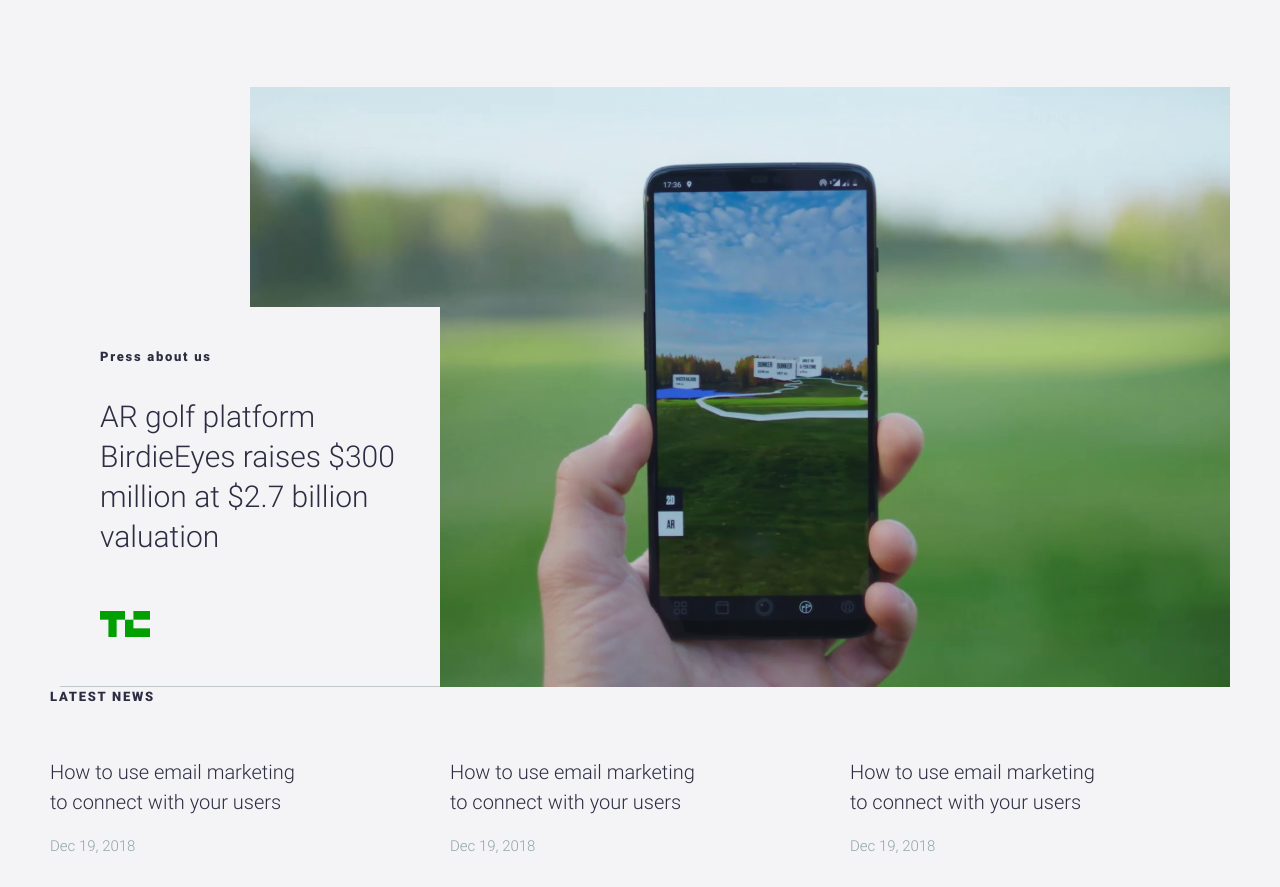
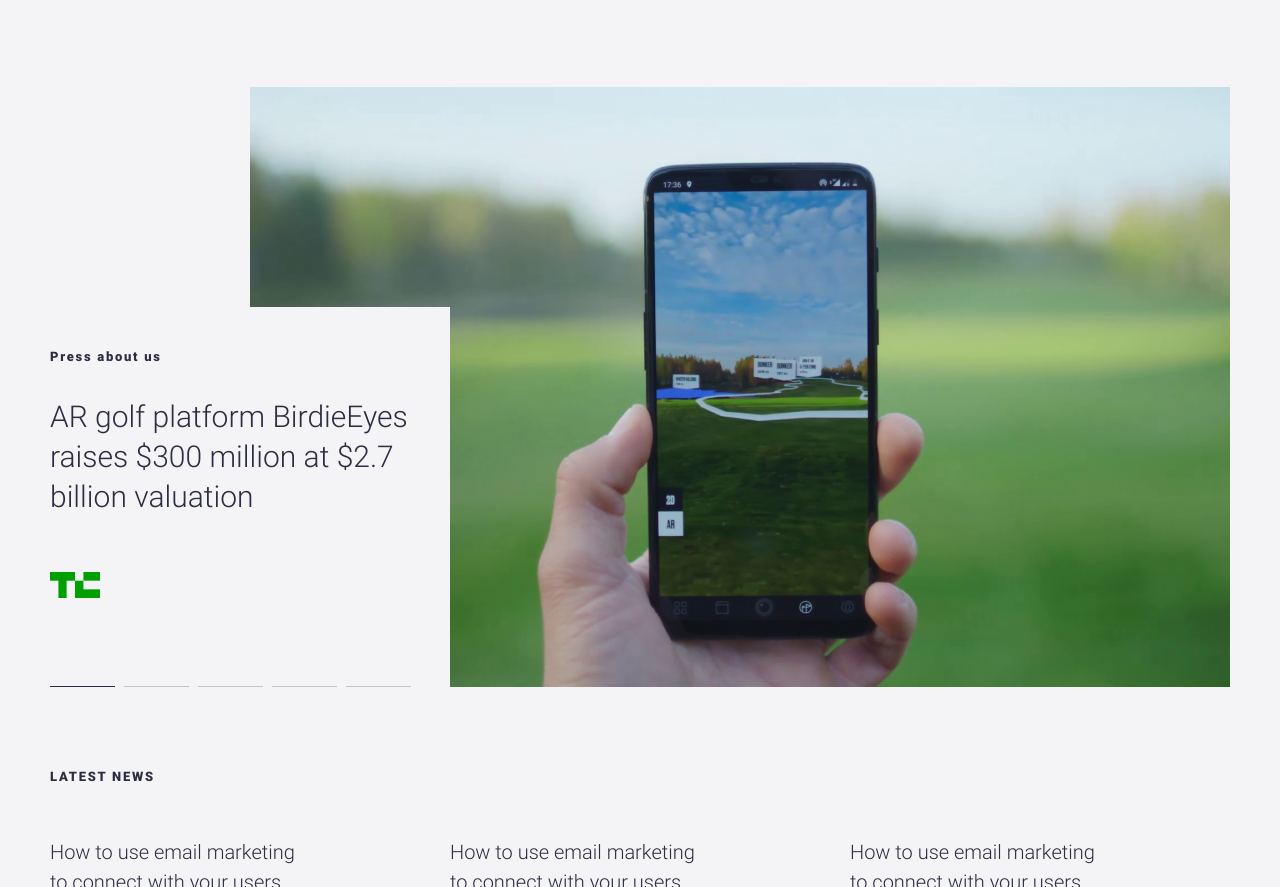
Before and after one commit to PenkovSM/Frontbyte, a plain HTML site: page index.html in a window 1280 px wide. Shown: the part 5188-6075 px from the top of the page. Drawn offline with Linux system fonts and the light colour scheme.

Commit message:
19685 bugfix | Сделал кнопки для слайдера

```diff
--- a/css/style.css
+++ b/css/style.css
@@ -192,7 +192,7 @@
     line-height: 20px;
 }
 
-li label {
+.language__item label {
     padding: 10px;
     border-radius: 50%;
     cursor: pointer;
@@ -200,16 +200,16 @@
     transition: color 0.3s ease-in-out, outline 0.3s ease-in-out;
 }
 
-li label:hover {
+.language__item label:hover {
     color: var(--blue);
     outline: 1px solid var(--blue);
 }
 
-input:checked ~ a label {
+input:checked ~ .language__link label {
     outline: 1px solid var(--light);
 }
 
-input:checked ~ a label:hover {
+input:checked ~ .language__link label:hover {
     color: var(--light);
 }
 
@@ -497,17 +497,19 @@
 
 .inside__project {
     position: relative;
+    margin-bottom: 80px;
     padding: 0;
     background-image: url(../img/inside-press@2x.jpg);
     background-size: cover;
 }
 
-.sticker--inside {
+.project--big .sticker--inside {
     position: absolute;
     bottom: 0;
     left: 0;
     transform: translateX(-50%);
-    border-bottom: 1px solid var(--silver);
+    padding-left: 0;
+    min-width: 400px;
     background-color: var(--light);
 }
 
@@ -518,6 +520,40 @@
 .sticker__img {
     width: 50px;
     height: 26px;
+}
+
+.slider {
+    position: absolute;
+    bottom: 0;
+    left: 0;
+    width: 100%;
+    display: flex;
+}
+
+.slider__item:not(:last-child) {
+    margin-right: 9px;
+}
+
+.slider__input {
+    display: none;
+}
+
+.slider__label {
+    display: block;
+    padding-top: 20px;
+    width: 100%;
+    cursor: pointer;
+}
+
+.slider__button {
+    background-color: var(--silver);
+    height: 1px;
+    width: 65px;
+    cursor: pointer;
+}
+
+.slider__input:checked ~ label div {
+    background-color: var(--dark);
 }
 
 .news__title {
--- a/index.html
+++ b/index.html
@@ -233,6 +233,38 @@
                             <h3 class="sticker__title">Press about us</h3>
                             <div class="sticker__caption">AR&nbsp;golf platform BirdieEyes raises $300 million at&nbsp;$2.7 billion valuation</div>
                             <img src="img/inside-tc-logo.png" alt="TC" class="sticker__img">
+                            <ul class="slider">
+                                <li class="slider__item">
+                                    <input type="radio" id="button-1" name="slider" class="slider__input" checked>
+                                    <label for="button-1" class="slider__label">
+                                        <div class="slider__button"></div>
+                                    </label>
+                                </li>
+                                <li class="slider__item">
+                                    <input type="radio" id="button-2" name="slider" class="slider__input">
+                                    <label for="button-2" class="slider__label">
+                                        <div class="slider__button"></div>
+                                    </label>
+                                </li>
+                                <li class="slider__item">
+                                    <input type="radio" id="button-3" name="slider" class="slider__input">
+                                    <label for="button-3" class="slider__label">
+                                        <div class="slider__button"></div>
+                                    </label>
+                                </li>
+                                <li class="slider__item">
+                                    <input type="radio" id="button-4" name="slider" class="slider__input">
+                                    <label for="button-4" class="slider__label">
+                                        <div class="slider__button"></div>
+                                    </label>
+                                </li>
+                                <li class="slider__item">
+                                    <input type="radio" id="button-5" name="slider" class="slider__input">
+                                    <label for="button-5" class="slider__label">
+                                        <div class="slider__button"></div>
+                                    </label>
+                                </li>
+                            </ul>
                         </div>
                     </div>
                 </div>
```
